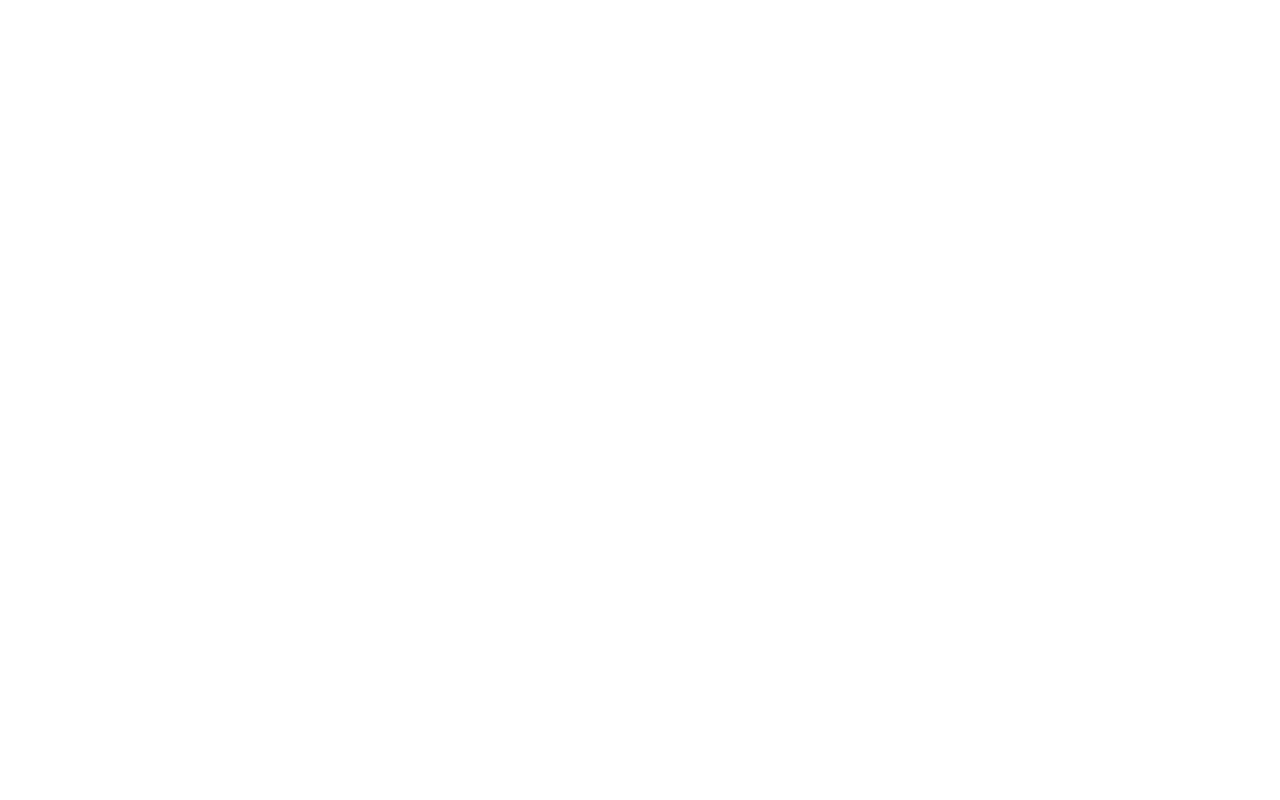
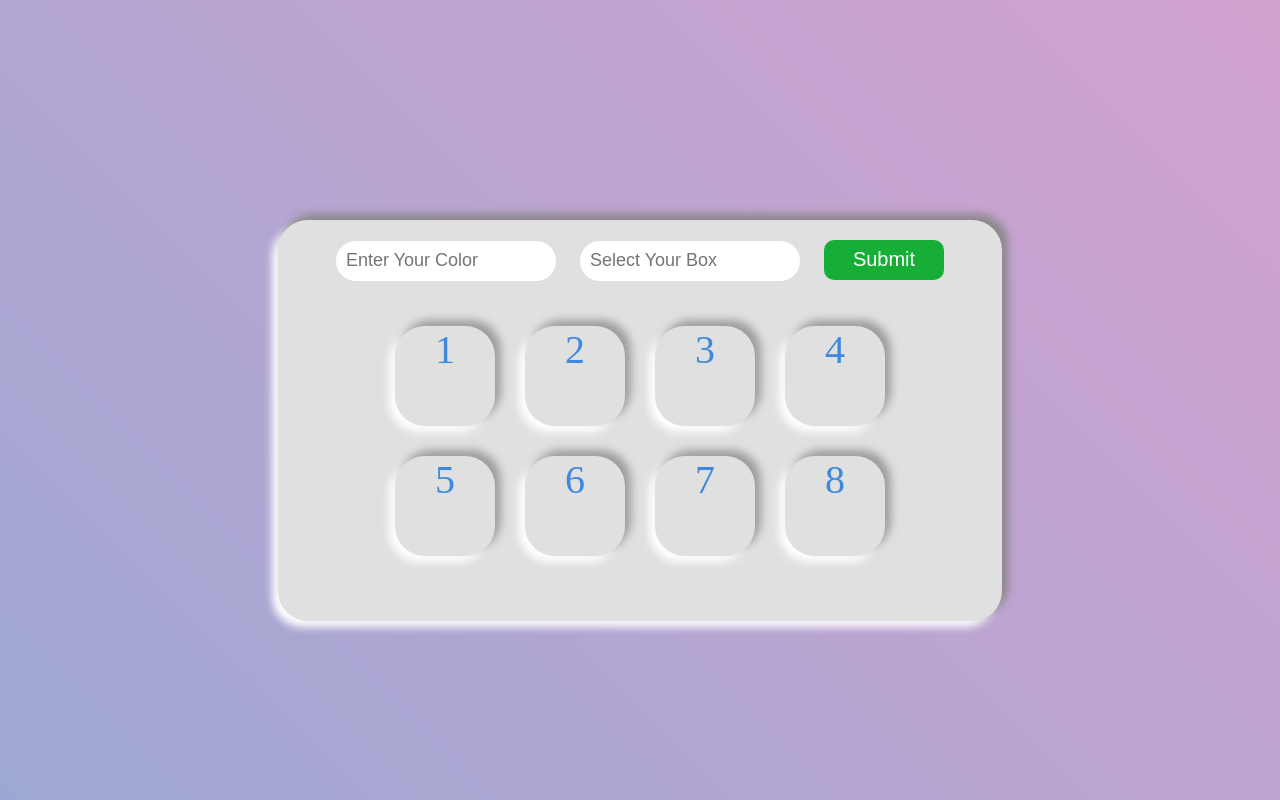
Before and after one commit to 86isha/MEARN-STACK, a plain HTML site: page JavaScript/colorBox.html in a window 1280 px wide. Drawn offline with Linux system fonts and the light colour scheme.

Commit message:
new comm

```diff
--- a/JavaScript/colorBox.html
+++ b/JavaScript/colorBox.html
@@ -3,12 +3,102 @@
 <head>
     <meta charset="UTF-8">
     <meta name="viewport" content="width=device-width, initial-scale=1.0">
-    <title>Document</title>
+    <title>Color Box</title>
     <style>
+        *{
+            padding: 0;
+            margin: 0;
+        }
+        body{
+            display: flex;
+            align-items: center;
+            justify-content: center;
+            height: 100vh;
+            background: linear-gradient(-135deg, #d3a2cf, #9ea7d3);
+        }
+        .container{
+            background-color: rgb(224, 224, 224);
+            margin-top: 40px;
+            padding: 20px;
+            width: 60%;
+            border-radius: 30px;
+            box-shadow: 6px -6px 8px #8a8888, -6px 6px 8px #ffffff;
+        }
+        .outerbox{
+            padding: 30px;
+            width: 90%;
+            display: flex;
+            justify-content: center;
+            align-items: center;
+            flex-wrap: wrap;
+        }
+        input{
+            font-size: 18px;
+            padding: 10px;
+            height: 20px;
+            width: 200px;
+            border-radius: 20px;
+            border: none;
+            margin-right: 20px;
+        }
+        button{
+            height: 40px;
+            width: 120px;
+            font-size: 20px;
+            border-radius: 10px;
+            border: none;
+            background-color: #17ae38;
+            color: #ffffff;
+        }
+        .box{
+            height: 100px;
+            width: 100px;
+            margin: 15px;
+            box-shadow: 6px -6px 8px #9d9d9d, -6px 6px 8px #ffffff;;
+            border-radius: 30px;
+            font-size: 40px;
+            color: #3e89de;
+        }
 
     </style>
 </head>
 <body>
+    <center>
+        <div class="container">
+            <input type="text" placeholder="Enter Your Color" id="color">
+            <input type="number" placeholder="Select Your Box" id="number">
+            <button>Submit</button>
+            <div class="outerbox">
+                <div class="box" id="1">1</div>
+                <div class="box" id="2">2</div>
+                <div class="box" id="3">3</div>
+                <div class="box" id="4">4</div>
+                <div class="box" id="5">5</div>
+                <div class="box" id="6">6</div>
+                <div class="box" id="7">7</div>
+                <div class="box" id="8">8</div>
+            </div>
+        </div>
+    </center>
+
+    <script>
+        let a = document.getElementById("color").value;
+        let b = document.getElementById("number").value;
+
+        document.querySelector("button").onclick= function(){
+            console.log("hello")
+            let a = document.getElementById("color").value;
+            let b = document.getElementById("number").value;
+
+           let c = document.querySelectorAll(".box");
+            for(let i of c){
+                if(i.id == b){
+                    i.style.backgroundColor = a;
+                    i.innerText = ""
+                }
+            }
+        }
+    </script>
 
 </body>
 </html>
```
Also changed, not shown: JavaScript/arraypushpop.html (+7 -0 lines), JavaScript/calculatorAss.html (+1 -1 lines).
